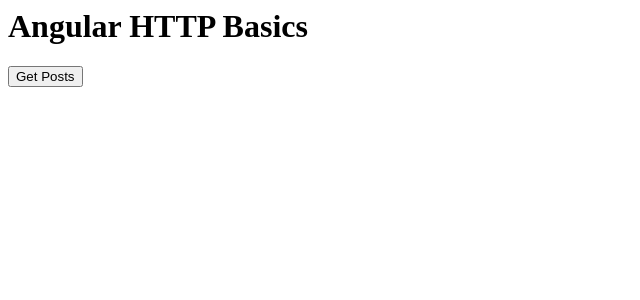
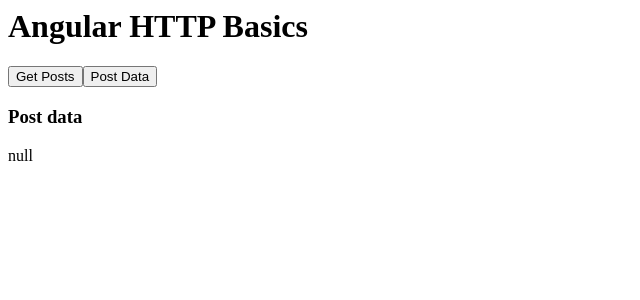
Before and after one commit to vbmaster/angular-practice, an Angular app: page / in a window 1280 px wide. Shown: the top 300 px of the page, without its empty margins (0-640 px from the left). Built offline with nearby package versions, Linux system fonts and the light colour scheme.

Commit message:
2 files modified, 1 added

```diff
--- /dev/null
+++ b/src/app/posts/post.ts
@@ -0,0 +1,6 @@
+export interface Post{
+  id: number,
+  userId: number,
+  title: string,
+  body: string
+}
--- a/src/app/posts/posts.component.html
+++ b/src/app/posts/posts.component.html
@@ -2,5 +2,12 @@
 <button (click)="getPosts()"> Get Posts</button>
 
 <div *ngFor="let post of posts | async">
+  <h3> Get Data</h3>
   {{ post |json}}
 </div>
+<button (click)="createPost()">
+  Post Data
+</button>
+
+<h3> Post data</h3>
+{{newPost | async | json }}
--- a/src/app/posts/posts.component.ts
+++ b/src/app/posts/posts.component.ts
@@ -1,8 +1,8 @@
 import { Component, OnInit } from '@angular/core';
-import {HttpClient, HttpResponse} from '@angular/common/http';
+import {HttpClient, HttpHeaders,  HttpParams,  HttpResponse} from '@angular/common/http';
 import{Observable, throwError} from 'rxjs';
 import {catchError, retry} from 'rxjs/operators'
-
+import{Post} from './post'
 @Component({
   selector: 'posts',
   templateUrl: './posts.component.html',
@@ -10,12 +10,26 @@
 })
 
 export class PostsComponent {
-  readonly ROOT_URL="http://jsonplaceholder.typicode.com"
-  posts: any;
+  readonly ROOT_URL="https://jsonplaceholder.typicode.com"
+  posts: Observable<any>;
+  newPost: Observable<any>
+
  constructor(private http:HttpClient){
  }
 
  getPosts(){
-   this.posts= this.http.get(this.ROOT_URL + "/posts");
+   let params = new HttpParams().set('userId', '1');
+   let headers= new HttpHeaders().set('Authorization', 'auth-token');
+   this.posts= this.http.get<Post[]>(this.ROOT_URL + "/posts", {params, headers});
+ }
+
+ createPost(){
+   const data: Post={
+     id: null,
+     userId: 23,
+     title: 'New Post',
+     body: 'Hello world!'
+   };
+   this.newPost= this.http.post(this.ROOT_URL + "/posts", data);
  }
 }
```
